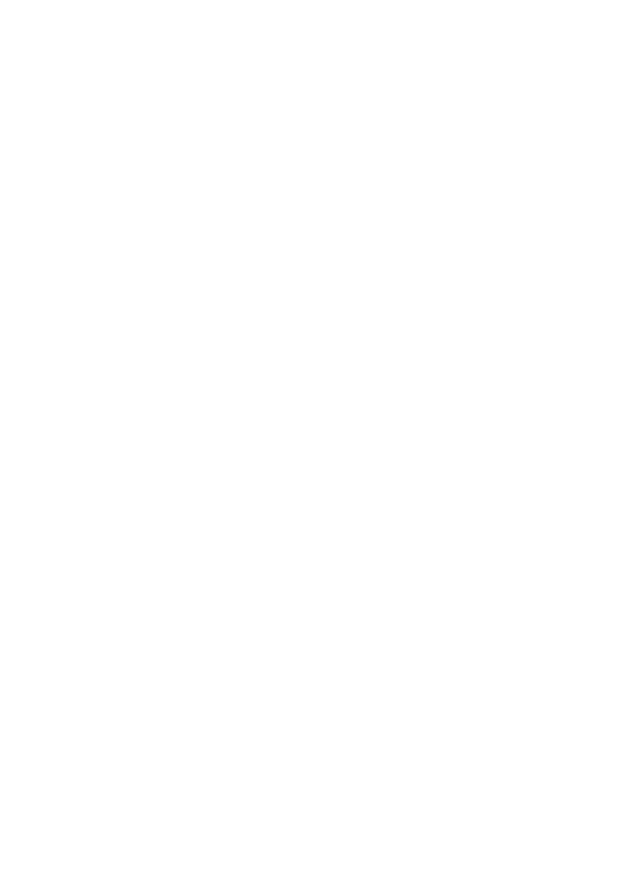
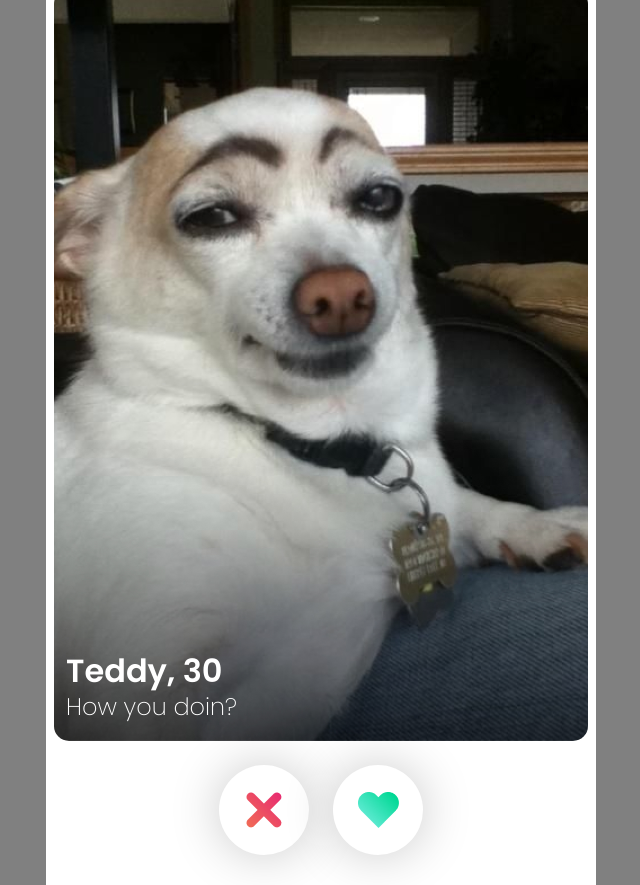
Before and after one commit to abdullah-turgut/Tindog, a website built with Vite: page index.html in a window 1280 px wide. Shown: the whole page, without its empty margins (319-959 px from the left). Before the commit the page ends 800 px from the top, so only its background shows below. Built offline with nearby package versions, Linux system fonts and the light colour scheme.

Commit message:
init
html and css created

```diff
--- a/data.js
+++ b/data.js
@@ -24,4 +24,6 @@ const dogs = [
     }
 ]
 
+
+export default dogs
 // Remember to export the data!
--- /dev/null
+++ b/index.css
@@ -0,0 +1,111 @@
+/* font-family: 'Poppins', sans-serif; */
+
+*,
+*::before,
+*::after {
+  margin: 0;
+  padding: 0;
+  box-sizing: border-box;
+}
+
+html {
+  font-size: 62.5%;
+}
+
+body {
+  height: 100vh;
+  width: 100%;
+  display: flex;
+  justify-content: center;
+  align-items: center;
+  background: gray;
+  font-family: 'Poppins', sans-serif;
+  font-size: 3.2rem;
+}
+
+.container {
+  display: flex;
+  flex-direction: column;
+  height: 97rem;
+  width: 55rem;
+  background: white;
+}
+
+.header {
+  display: flex;
+  justify-content: space-between;
+  align-items: center;
+  padding: 2rem 1.8rem;
+}
+
+.header-icons {
+  display: block;
+  height: 3.4rem;
+}
+
+.main {
+  display: flex;
+  flex-direction: column;
+  align-items: center;
+}
+
+.profile {
+  position: relative;
+  margin: 0 0.8rem;
+}
+
+.profile-image {
+  display: block;
+  width: 100%;
+  border-radius: 1.5rem;
+}
+
+.profile-info {
+  position: absolute;
+  bottom: 0;
+  color: white;
+  margin: 0 0 1.6rem 1.2rem;
+  line-height: 3.6rem;
+}
+
+.name-age {
+  font-weight: 600;
+}
+
+.bio {
+  font-size: 2.4rem;
+  font-weight: 200;
+}
+
+.btn-group {
+  display: flex;
+  justify-content: center;
+  align-items: center;
+  margin: 2.4rem auto;
+}
+
+.buttons {
+  height: 9rem;
+  width: 9rem;
+  margin: 0 1.2rem;
+  background-color: white;
+  border: none;
+  border-radius: 50%;
+  box-shadow: 0px 0px 50px rgb(200, 200, 200);
+  cursor: pointer;
+}
+
+.buttons img {
+  display: block;
+  margin: 0 auto;
+}
+
+#btn-dislike:hover {
+  background-color: #edd9df;
+  box-shadow: 0px 0px 20px #ccb4bb;
+}
+
+#btn-like:hover {
+  background-color: #ccf1e6;
+  box-shadow: 0px 0px 20px #9dcfbf;
+}
--- a/index.html
+++ b/index.html
@@ -1,8 +1,55 @@
-<html>
-    <head><link rel="stylesheet" href="https://cdnjs.cloudflare.com/ajax/libs/normalize/8.0.1/normalize.css">
-        <link rel="stylesheet" href="index.css">
-    </head>
-    <body>
-        <script src="/index.js" type="module"></script>
-    </body>
+<!DOCTYPE html>
+<html lang="en">
+  <head>
+    <meta charset="UTF-8" />
+    <meta http-equiv="X-UA-Compatible" content="IE=edge" />
+    <meta name="viewport" content="width=device-width, initial-scale=1.0" />
+    <link rel="preconnect" href="https://fonts.googleapis.com" />
+    <link rel="preconnect" href="https://fonts.gstatic.com" crossorigin />
+    <link
+      href="https://fonts.googleapis.com/css2?family=Poppins:wght@200;400;600&display=swap"
+      rel="stylesheet"
+    />
+    <link
+      rel="stylesheet"
+      href="https://cdnjs.cloudflare.com/ajax/libs/normalize/8.0.1/normalize.css"
+    />
+    <link rel="stylesheet" href="index.css" />
+    <title>Tindog</title>
+  </head>
+  <body>
+    <div class="container">
+      <header class="header">
+        <img
+          src="images/icon-profile.png"
+          alt="profile photo icon"
+          class="header-icons"
+        />
+        <img src="images/logo.png" alt="app pet logo" class="header-icons" />
+        <img src="images/icon-chat.png" alt="chat icon" class="header-icons" />
+      </header>
+      <main class="main">
+        <div class="profile">
+          <img
+            src="images/dog-teddy.jpg"
+            alt="dog image"
+            class="profile-image"
+          />
+          <div class="profile-info">
+            <p class="name-age">Teddy, 30</p>
+            <p class="bio">How you doin?</p>
+          </div>
+        </div>
+        <div class="btn-group">
+          <button class="buttons" id="btn-dislike">
+            <img src="images/icon-cross.png" alt="dislike button" />
+          </button>
+          <button class="buttons" id="btn-like">
+            <img src="images/icon-heart.png" alt="like button" />
+          </button>
+        </div>
+      </main>
+    </div>
+    <script src="/index.js" type="module"></script>
+  </body>
 </html>
--- a/index.js
+++ b/index.js
@@ -1 +1,4 @@
 // Remember to import the data and Dog class!
+import dogs from './data.js';
+
+console.log(dogs);
```
